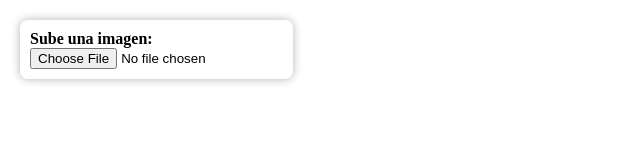
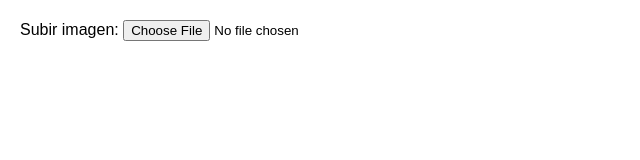
Before and after one commit to hostpm/mapa-3d, a plain HTML site: page index.html in a window 1280 px wide. Shown: the whole page, without its empty margins (0-640 px from the left). Drawn offline with nearby package versions, Linux system fonts and the light colour scheme.

Commit message:
Update index.html

```diff
--- a/index.html
+++ b/index.html
@@ -1,24 +1,24 @@
 <!DOCTYPE html>
 <html lang="en">
 <head>
-  <meta charset="UTF-8">
-  <title>Globo Interactivo</title>
+  <meta charset="UTF-8" />
+  <title>Mapa Global IA</title>
   <style>
     html, body {
       margin: 0;
       padding: 0;
       overflow: hidden;
+      font-family: Arial, sans-serif;
     }
 
     #uploadForm {
       position: absolute;
-      top: 20px;
-      left: 20px;
-      z-index: 100;
-      background: white;
+      top: 10px;
+      left: 10px;
+      z-index: 10;
+      background: rgba(255,255,255,0.8);
       padding: 10px;
       border-radius: 8px;
-      box-shadow: 0 0 10px rgba(0,0,0,0.3);
     }
 
     canvas {
@@ -28,7 +28,7 @@
 </head>
 <body>
   <div id="uploadForm">
-    <strong>Sube una imagen:</strong><br>
+    <label for="imageInput">Subir imagen:</label>
     <input type="file" id="imageInput" accept="image/*" />
   </div>
 
@@ -37,18 +37,19 @@
 
   <script>
     let scene = new THREE.Scene();
-    let camera = new THREE.PerspectiveCamera(45, window.innerWidth / window.innerHeight, 0.1, 1000);
-    let renderer = new THREE.WebGLRenderer({ antialias: true });
+    let camera = new THREE.PerspectiveCamera(45, window.innerWidth/window.innerHeight, 0.1, 1000);
+    let renderer = new THREE.WebGLRenderer({antialias: true});
     renderer.setSize(window.innerWidth, window.innerHeight);
     document.body.appendChild(renderer.domElement);
 
     let controls = new THREE.OrbitControls(camera, renderer.domElement);
     controls.enableZoom = true;
+
     camera.position.set(0, 0, 5);
     controls.update();
 
     let sphereGeometry = new THREE.SphereGeometry(1.5, 64, 64);
-    let earthTexture = new THREE.TextureLoader().load('https://threejs.org/examples/textures/earth_atmos_2048.jpg');
+    let earthTexture = new THREE.TextureLoader().load('https://raw.githubusercontent.com/creativetimofficial/public-assets/master/soft-ui-dashboard-pro/assets/img/earthmap.jpg');
     let sphereMaterial = new THREE.MeshStandardMaterial({ map: earthTexture });
     let earth = new THREE.Mesh(sphereGeometry, sphereMaterial);
     scene.add(earth);
@@ -57,17 +58,18 @@
     light.position.set(5, 3, 5);
     scene.add(light);
 
+    // Imagen seleccionada
     let uploadedImage = null;
     document.getElementById('imageInput').addEventListener('change', function (e) {
       let file = e.target.files[0];
-      if (!file) return;
       let reader = new FileReader();
       reader.onload = function (event) {
         uploadedImage = new THREE.TextureLoader().load(event.target.result);
       };
-      reader.readAsDataURL(file);
+      if (file) reader.readAsDataURL(file);
     });
 
+    // Click en el globo para colocar imagen
     window.addEventListener('click', function (e) {
       if (!uploadedImage) return;
 
@@ -83,7 +85,7 @@
       if (intersects.length > 0) {
         let point = intersects[0].point;
 
-        let spriteMaterial = new THREE.SpriteMaterial({ map: uploadedImage });
+        let spriteMaterial = new THREE.SpriteMaterial({ map: uploadedImage, depthTest: false });
         let sprite = new THREE.Sprite(spriteMaterial);
         sprite.scale.set(0.3, 0.3, 1);
         sprite.position.copy(point);
```
